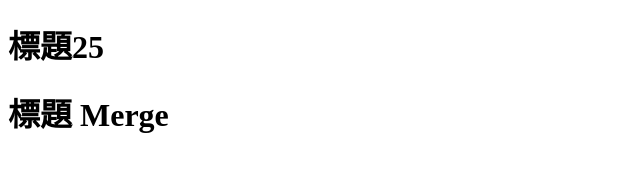
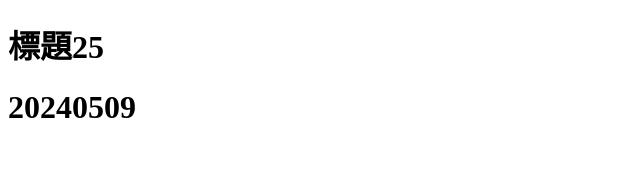
Before and after one commit to VincentXu720/git_example, a plain HTML site: page index.html in a window 1280 px wide. Shown: the whole page, without its empty margins (0-640 px from the left). Drawn offline with Linux system fonts and the light colour scheme.

Commit message:
Update index.html

```diff
--- a/index.html
+++ b/index.html
@@ -7,6 +7,6 @@
 </head>
 <body>
     <h1>標題25</h1>
-    <h1>標題 Merge</h1>
+    <h1>20240509</h1>
 </body>
 </html>
```
